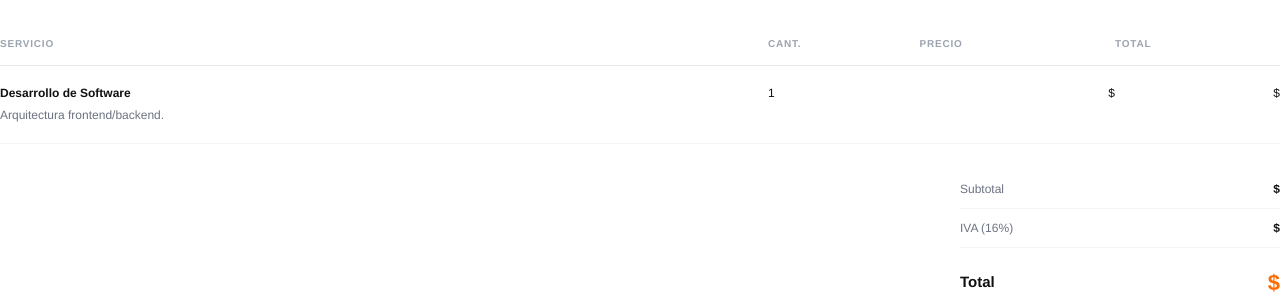
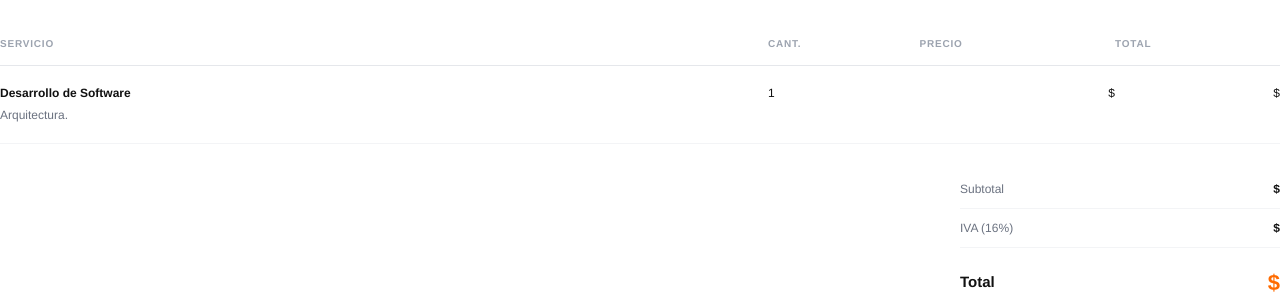
Before and after one commit to DISTinTheHouse/rapidos-contratos, a Django app: template generador/templates/contrato_template.html in a window 1280 px wide. Shown: the part 431-739 px from the top of the page. Run offline with Django 5.2, Linux system fonts and the light colour scheme; the template is opened without the code that fills it: values that come from a table or form of the project are taken from there, others are empty; data comes from the database, SQL or seed files in the repository.

Commit message:
Simplify product description in contrato_template.html

```diff
--- a/generador/templates/contrato_template.html
+++ b/generador/templates/contrato_template.html
@@ -524,7 +524,7 @@ body{
 
             <div class="product-description">
 
-              Arquitectura frontend/backend.
+              Arquitectura.
 
             </div>
 
```
